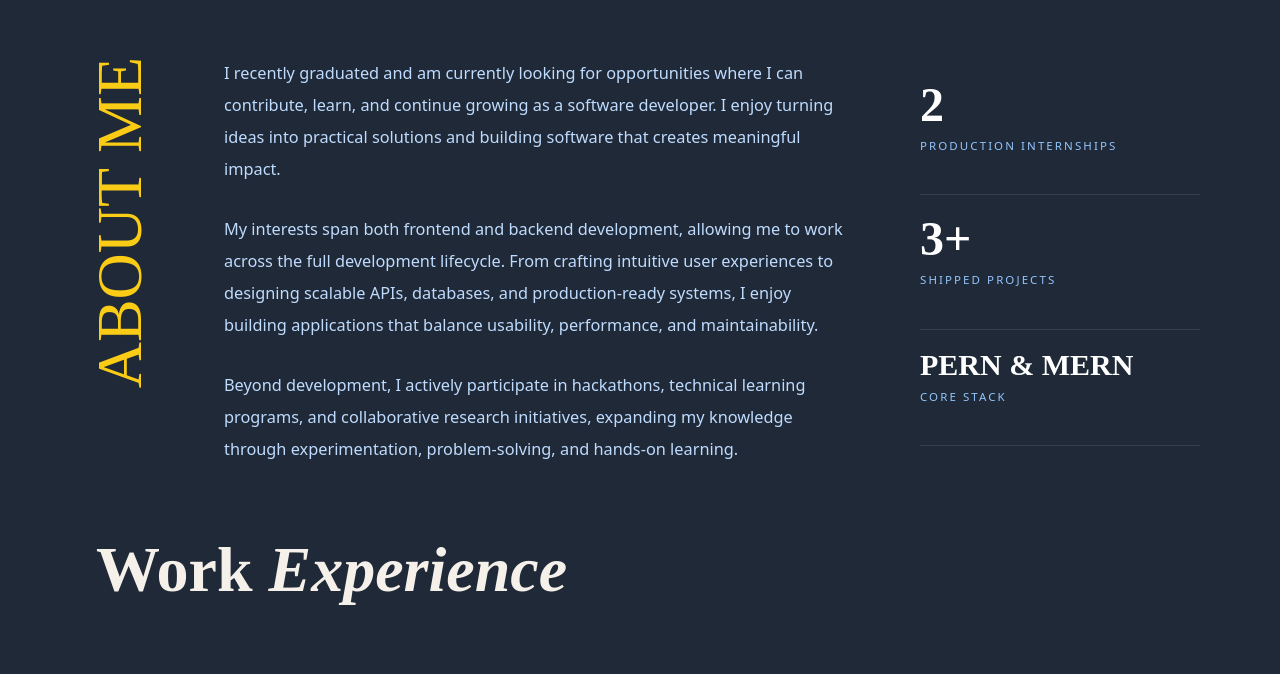
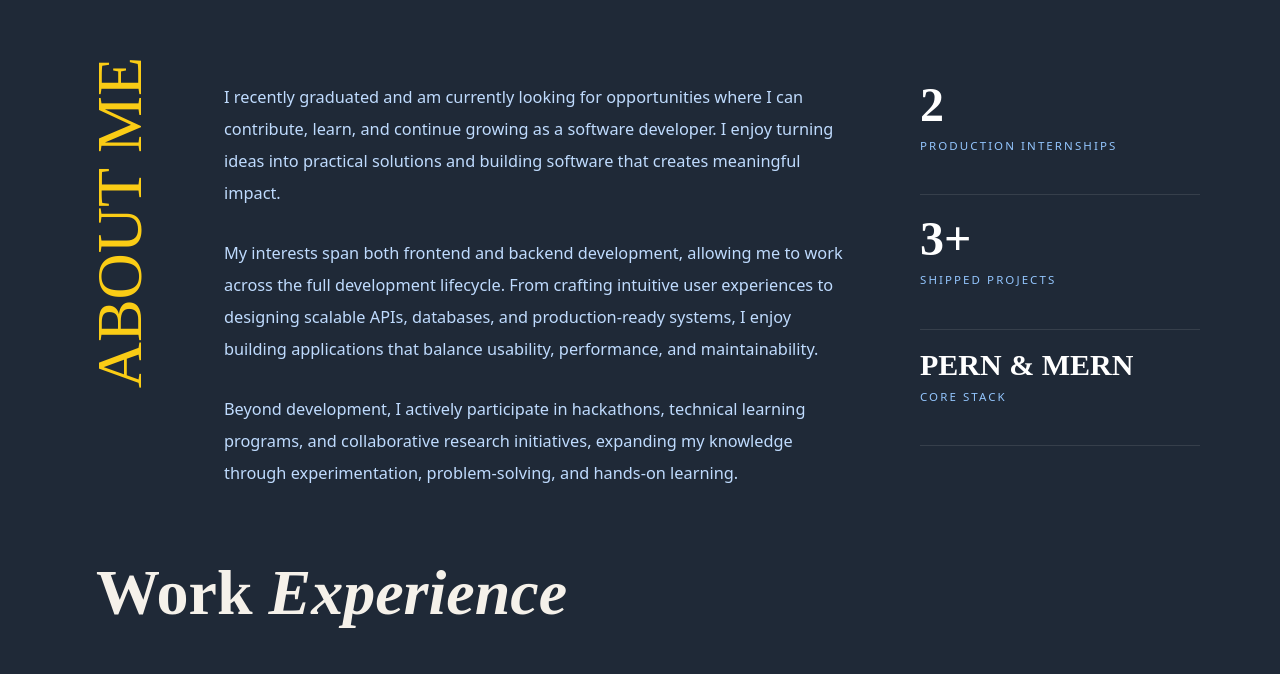
Before and after one commit to pprachhiii/Prachi-s-Portfolio, a React (Vite) app: page / in a window 1280 px wide. Shown: the part 791-1465 px from the top of the page. Built offline with nearby package versions, Linux system fonts and the light colour scheme.

Commit message:
Update AboutSection.tsx

```diff
--- a/src/components/AboutSection.tsx
+++ b/src/components/AboutSection.tsx
@@ -54,7 +54,7 @@ const AboutSection = () => {
         </div>
 
         {/* COLUMN 2 - CONTENT */}
-<div className="order-3 lg:order-2">
+<div className="hidden lg:block lg:pt-6">
           <h2
   className="lg:hidden text-center text-yellow-400 tracking-[0.2em] mb-6"
   style={{
```
